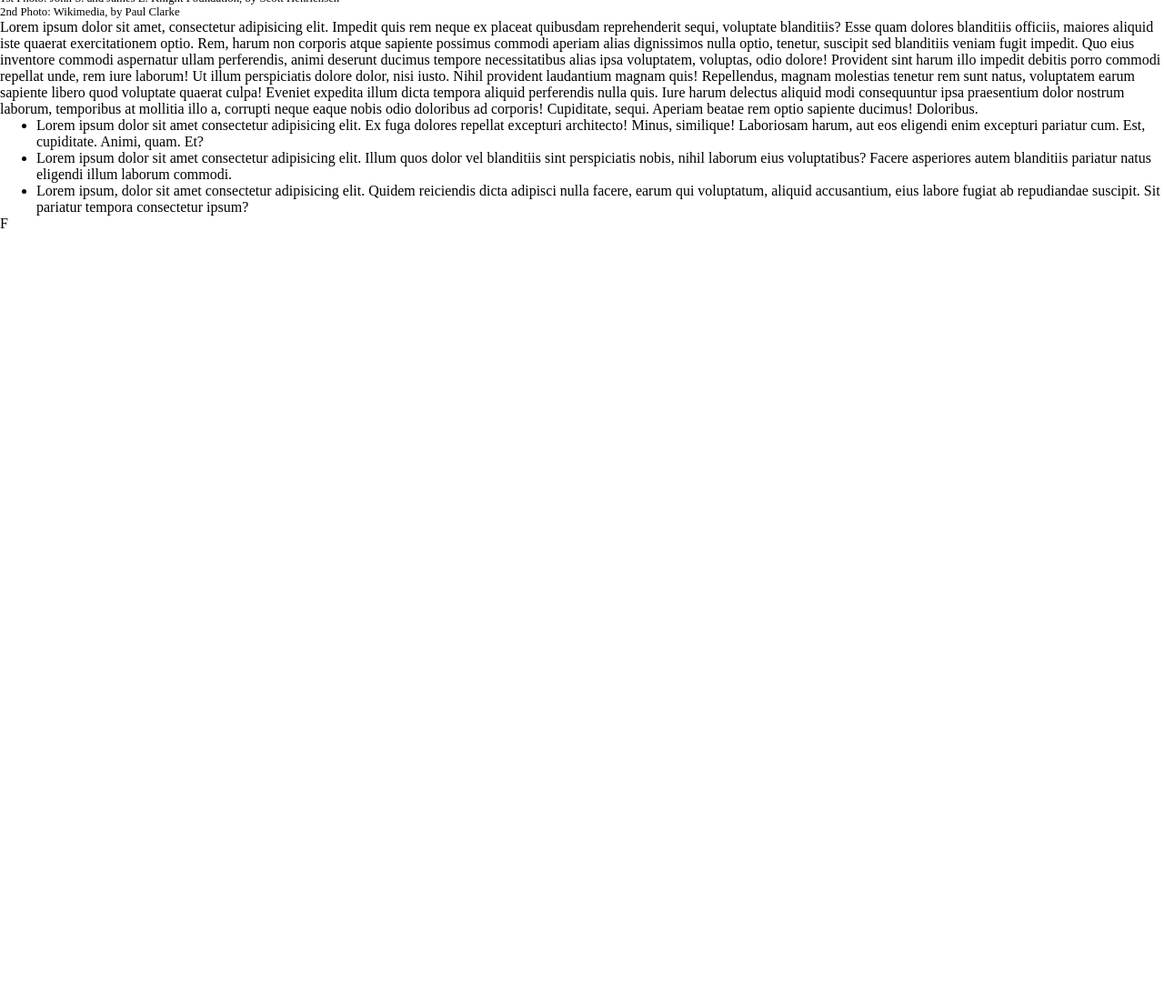
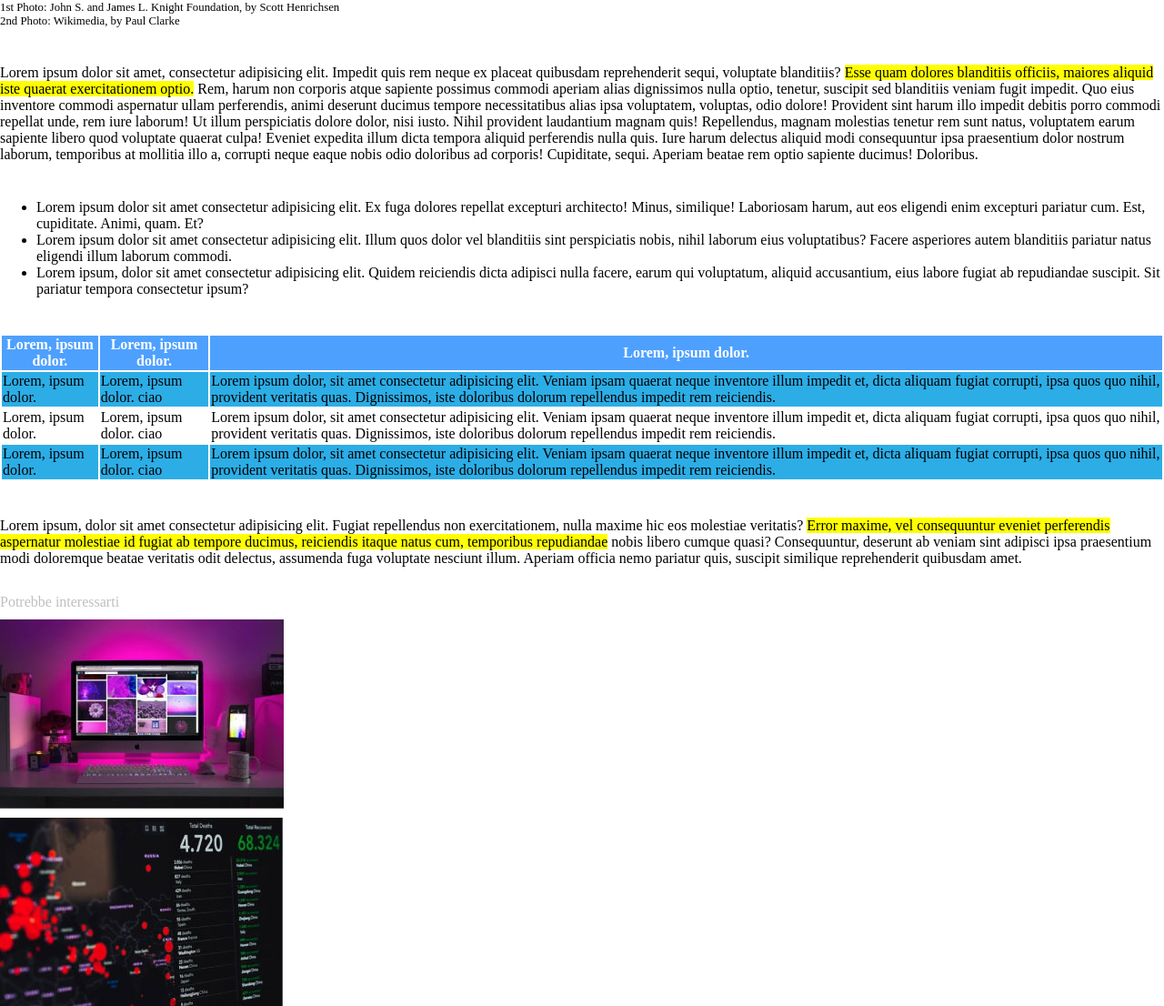
Before and after one commit to Matteo0421/html-css-booleaner, a plain HTML site: page index.html in a window 1280 px wide. Shown: the part 665-1771 px from the top of the page at 91% size. Before the commit the page ends 920 px from the top, so only its background shows below. Drawn offline with Linux system fonts and the light colour scheme; a web font is replaced by a local one.

Commit message:
[end]footer

```diff
--- a/index.html
+++ b/index.html
@@ -34,16 +34,65 @@
     </section>
 
     <!-- section informazioni -->
-    <section>
+    <section class="information">
 
-      <p>Lorem ipsum dolor sit amet, consectetur adipisicing elit. Impedit quis rem neque ex placeat quibusdam reprehenderit sequi, voluptate blanditiis? Esse quam dolores blanditiis officiis, maiores aliquid iste quaerat exercitationem optio. Rem, harum non corporis atque sapiente possimus commodi aperiam alias dignissimos nulla optio, tenetur, suscipit sed blanditiis veniam fugit impedit. Quo eius inventore commodi aspernatur ullam perferendis, animi deserunt ducimus tempore necessitatibus alias ipsa voluptatem, voluptas, odio dolore! Provident sint harum illo impedit debitis porro commodi repellat unde, rem iure laborum! Ut illum perspiciatis dolore dolor, nisi iusto. Nihil provident laudantium magnam quis! Repellendus, magnam molestias tenetur rem sunt natus, voluptatem earum sapiente libero quod voluptate quaerat culpa! Eveniet expedita illum dicta tempora aliquid perferendis nulla quis. Iure harum delectus aliquid modi consequuntur ipsa praesentium dolor nostrum laborum, temporibus at mollitia illo a, corrupti neque eaque nobis odio doloribus ad corporis! Cupiditate, sequi. Aperiam beatae rem optio sapiente ducimus! Doloribus.</p>
+      <p>Lorem ipsum dolor sit amet, consectetur adipisicing elit. Impedit quis rem neque ex placeat quibusdam reprehenderit sequi, voluptate blanditiis?
+        <span>Esse quam dolores blanditiis officiis, maiores aliquid iste quaerat exercitationem optio.</span>
+        Rem, harum non corporis atque sapiente possimus commodi aperiam alias dignissimos nulla optio, tenetur, suscipit sed blanditiis veniam fugit impedit. Quo eius inventore commodi aspernatur ullam perferendis, animi deserunt ducimus tempore necessitatibus alias ipsa voluptatem, voluptas, odio dolore! Provident sint harum illo impedit debitis porro commodi repellat unde, rem iure laborum! Ut illum perspiciatis dolore dolor, nisi iusto. Nihil provident laudantium magnam quis! Repellendus, magnam molestias tenetur rem sunt natus, voluptatem earum sapiente libero quod voluptate quaerat culpa! Eveniet expedita illum dicta tempora aliquid perferendis nulla quis. Iure harum delectus aliquid modi consequuntur ipsa praesentium dolor nostrum laborum, temporibus at mollitia illo a, corrupti neque eaque nobis odio doloribus ad corporis! Cupiditate, sequi. Aperiam beatae rem optio sapiente ducimus! Doloribus.</p>
       <ul>
         <li>Lorem ipsum dolor sit amet consectetur adipisicing elit. Ex fuga dolores repellat excepturi architecto! Minus, similique! Laboriosam harum, aut eos eligendi enim excepturi pariatur cum. Est, cupiditate. Animi, quam. Et?</li>
         <li>Lorem ipsum dolor sit amet consectetur adipisicing elit. Illum quos dolor vel blanditiis sint perspiciatis nobis, nihil laborum eius voluptatibus? Facere asperiores autem blanditiis pariatur natus eligendi illum laborum commodi.</li>
         <li>Lorem ipsum, dolor sit amet consectetur adipisicing elit. Quidem reiciendis dicta adipisci nulla facere, earum qui voluptatum, aliquid accusantium, eius labore fugiat ab repudiandae suscipit. Sit pariatur tempora consectetur ipsum?</li>
       </ul>
+
+      <table>
+        <thead>
+          <th>Lorem, ipsum dolor.</th>
+          <th>Lorem, ipsum dolor.</th>
+          <th>Lorem, ipsum dolor.</th>
+        </thead>
+
+        <tbody>
+          <tr class="colore">
+           <td >Lorem, ipsum dolor.</td>
+           <td>Lorem, ipsum dolor. ciao</td>
+           <td>Lorem ipsum dolor, sit amet consectetur adipisicing elit. Veniam ipsam quaerat neque inventore illum impedit et, dicta aliquam fugiat corrupti, ipsa quos quo nihil, provident veritatis quas. Dignissimos, iste doloribus dolorum repellendus impedit rem reiciendis.</td>
+          </tr>
+
+          <tr>
+            <td>Lorem, ipsum dolor.</td>
+          <td>Lorem, ipsum dolor. ciao</td>
+          <td>Lorem ipsum dolor, sit amet consectetur adipisicing elit. Veniam ipsam quaerat neque inventore illum impedit et, dicta aliquam fugiat corrupti, ipsa quos quo nihil, provident veritatis quas. Dignissimos, iste doloribus dolorum repellendus impedit rem reiciendis.</td>
+          </tr>
+
+          <tr class="colore">
+            <td>Lorem, ipsum dolor.</td>
+          <td>Lorem, ipsum dolor. ciao</td>
+          <td>Lorem ipsum dolor, sit amet consectetur adipisicing elit. Veniam ipsam quaerat neque inventore illum impedit et, dicta aliquam fugiat corrupti, ipsa quos quo nihil, provident veritatis quas. Dignissimos, iste doloribus dolorum repellendus impedit rem reiciendis.</td>
+          </tr>
+
+        </tbody>
+
+      </table>
+
+      <p>Lorem ipsum, dolor sit amet consectetur adipisicing elit. Fugiat repellendus non exercitationem, nulla maxime hic eos molestiae veritatis?
+        <span> Error maxime, vel consequuntur eveniet perferendis aspernatur molestiae id fugiat ab tempore ducimus, reiciendis itaque natus cum, temporibus repudiandae</span>
+         nobis libero cumque quasi? Consequuntur, deserunt ab veniam sint adipisci ipsa praesentium modi doloremque beatae veritatis odit delectus, assumenda fuga voluptate nesciunt illum. Aperiam officia nemo pariatur quis, suscipit similique reprehenderit quibusdam amet.</p>
+
     </section>
   </main>
-  <footer>F</footer>
+
+  <footer>
+    <!-- section-immagini -->
+    <section>
+      <div class="autore">
+        Potrebbe interessarti
+      </div>
+
+      <img src="../html-css-booleaner/img/monitor.jpg" alt="monitor">
+      <img src="../html-css-booleaner/img/graph.jpg" alt="graph">
+    </section>
+
+  </footer>
 </body>
 </html>
--- a/style/main.css
+++ b/style/main.css
@@ -20,15 +20,45 @@ header{
 .title h1{
   font-size: 45px;
   font-family: 'Gupter', serif;
-}
-#blu{
-  color: #2CADE6;
+  margin-top: 10px;
 }
 
 .autore{
   color: rgba(128,128,128,0.5);
+
+}
+
+#blu{
+  color: #2CADE6;
 }
 
 .image p{
    font-size: 0.8em;
 }
+
+.information, .information ul, .information table, .information p{
+  margin-top: 40px;
+  }
+
+.information p span{
+  background-color: yellow;
+}
+
+thead{
+  width: 100%;
+  background-color: #4EA0FF;
+  color: white;
+}
+
+.colore{
+  background-color: #2CADE6;
+}
+
+footer{
+  margin-top: 30px;
+}
+
+footer section img{
+  display: block;
+  margin-top: 10px;
+}
```
